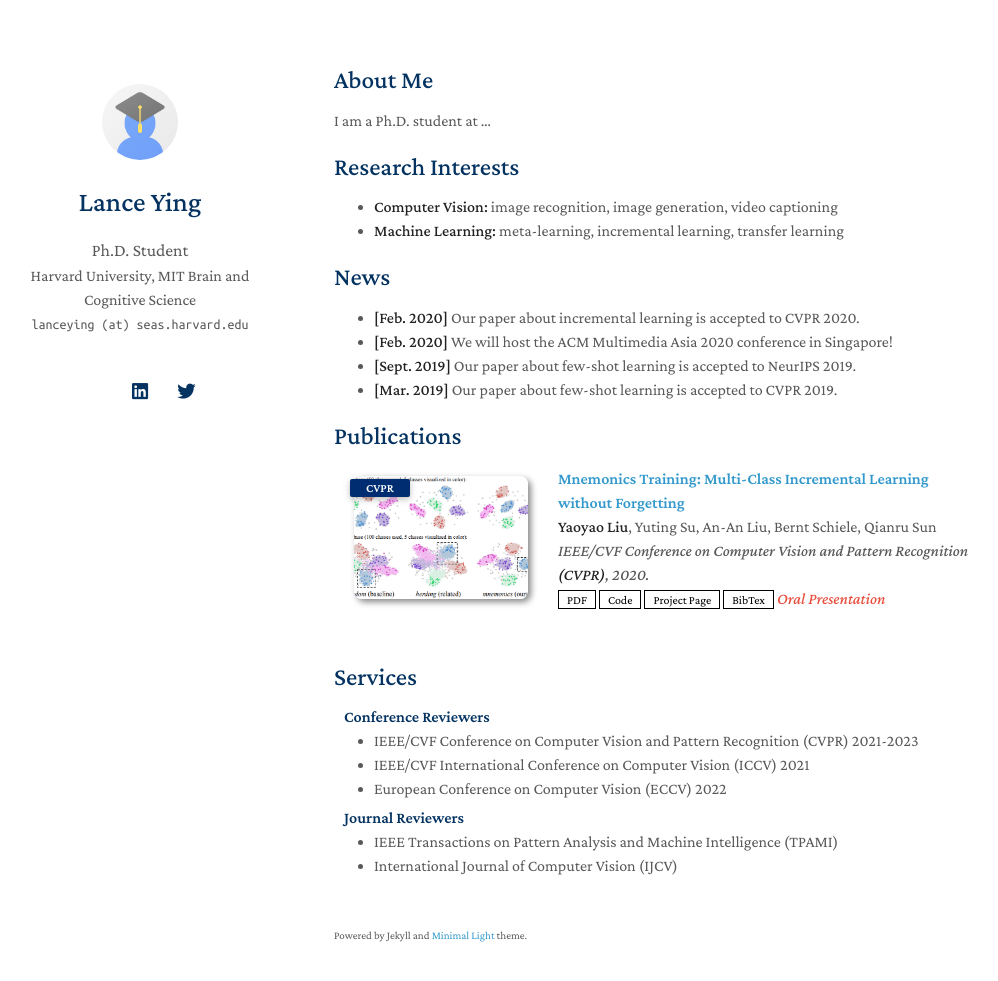
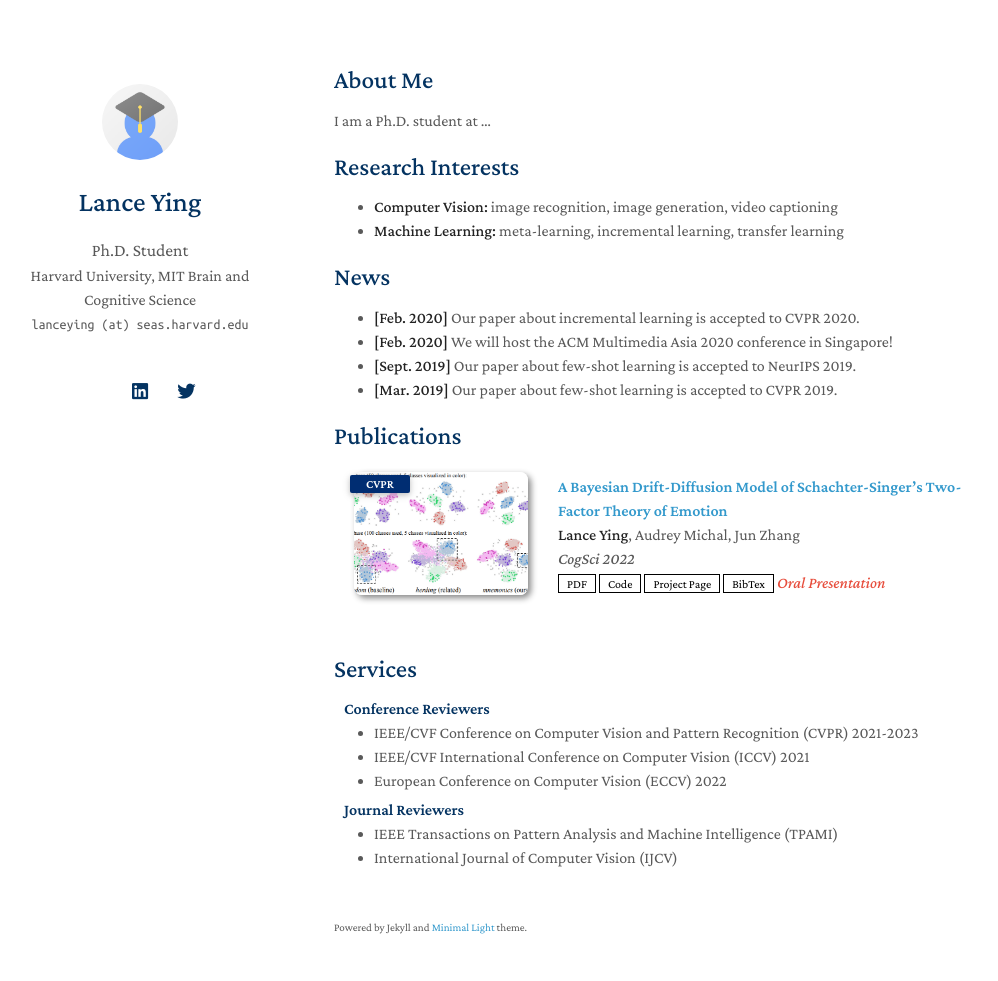
Before and after one commit to lance-ying/lance-ying.github.io, a Jekyll site: the page built from index.md, in a window 1280 px wide and 1016 px high. Shown: the top 981 px of the window, without its empty margins (136-1134 px from the left). Built offline with Jekyll 4.4.1, drawn with Linux system fonts in a browser that asks for light colours; nearby versions of some CDN libraries; a style sheet for code colours, icons or effects is not loaded; our own code applies the rules of GitHub Pages for plain Markdown files.

Commit message:
Update publications.md

```diff
--- a/_includes/publications.md
+++ b/_includes/publications.md
@@ -12,9 +12,9 @@
   </div>
 
   <div class="col-sm-9" style="position: relative;padding-right: 15px;padding-left: 20px;">
-    <div class="title"><a href="https://arxiv.org/pdf/2002.10211.pdf">Mnemonics Training: Multi-Class Incremental Learning without Forgetting</a></div>
-    <div class="author"><strong>Yaoyao Liu</strong>, Yuting Su, An-An Liu, Bernt Schiele, Qianru Sun</div>
-    <div class="periodical"><em>IEEE/CVF Conference on Computer Vision and Pattern Recognition <strong>(CVPR)</strong>, 2020.</em></div>
+    <div class="title"><a href="https://escholarship.org/content/qt78h4n3r5/qt78h4n3r5.pdf">A Bayesian Drift-Diffusion Model of Schachter-Singer’s Two-Factor Theory of Emotion</a></div>
+    <div class="author"><strong>Lance Ying</strong>, Audrey Michal, Jun Zhang</div>
+    <div class="periodical"><em>CogSci 2022</em></div>
     <div class="links">
       <a href="https://arxiv.org/pdf/2002.10211.pdf" class="btn btn-sm z-depth-0" role="button" target="_blank" style="font-size:12px;">PDF</a>
       <a href="https://github.com/yaoyao-liu/mnemonics" class="btn btn-sm z-depth-0" role="button" target="_blank" style="font-size:12px;">Code</a>
```
